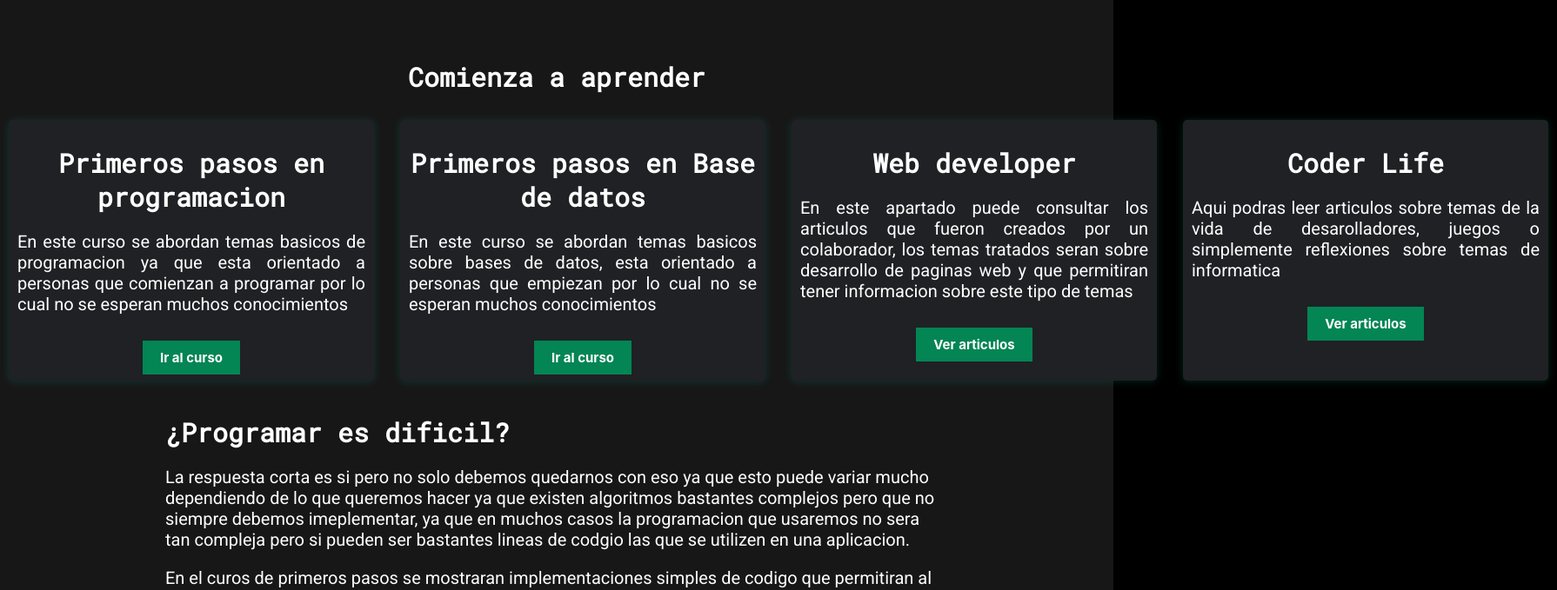
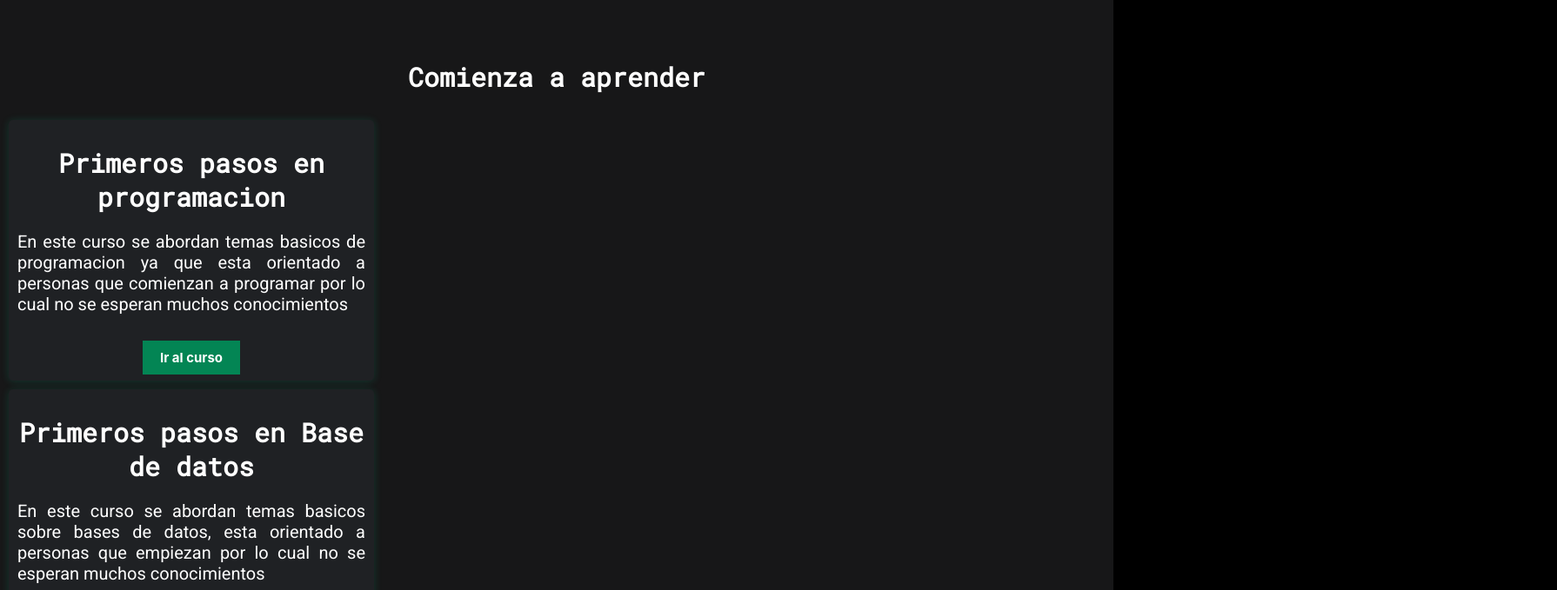
Before and after one commit to SteveBartmoss/steveapp, a React (Create React App) app: page /stevelabs in a window 1280 px wide. Shown: the part 260-939 px from the top of the page at 87% size, 1790 px wide, since content can reach past the window. Built offline with nearby package versions, Linux system fonts and the light colour scheme.

Commit message:
remove the class was not necesary now

```diff
--- a/src/App.css
+++ b/src/App.css
@@ -1523,13 +1523,6 @@
   transform: translateY(-3%);
 }
 
-.div-flex-articles{
-  margin: auto;
-  display: flex;
-  flex-direction: row;
-  gap: 10px;
-  margin-bottom: 10px;
-}
 
 .item-lateral{
   width: 400px;
```
